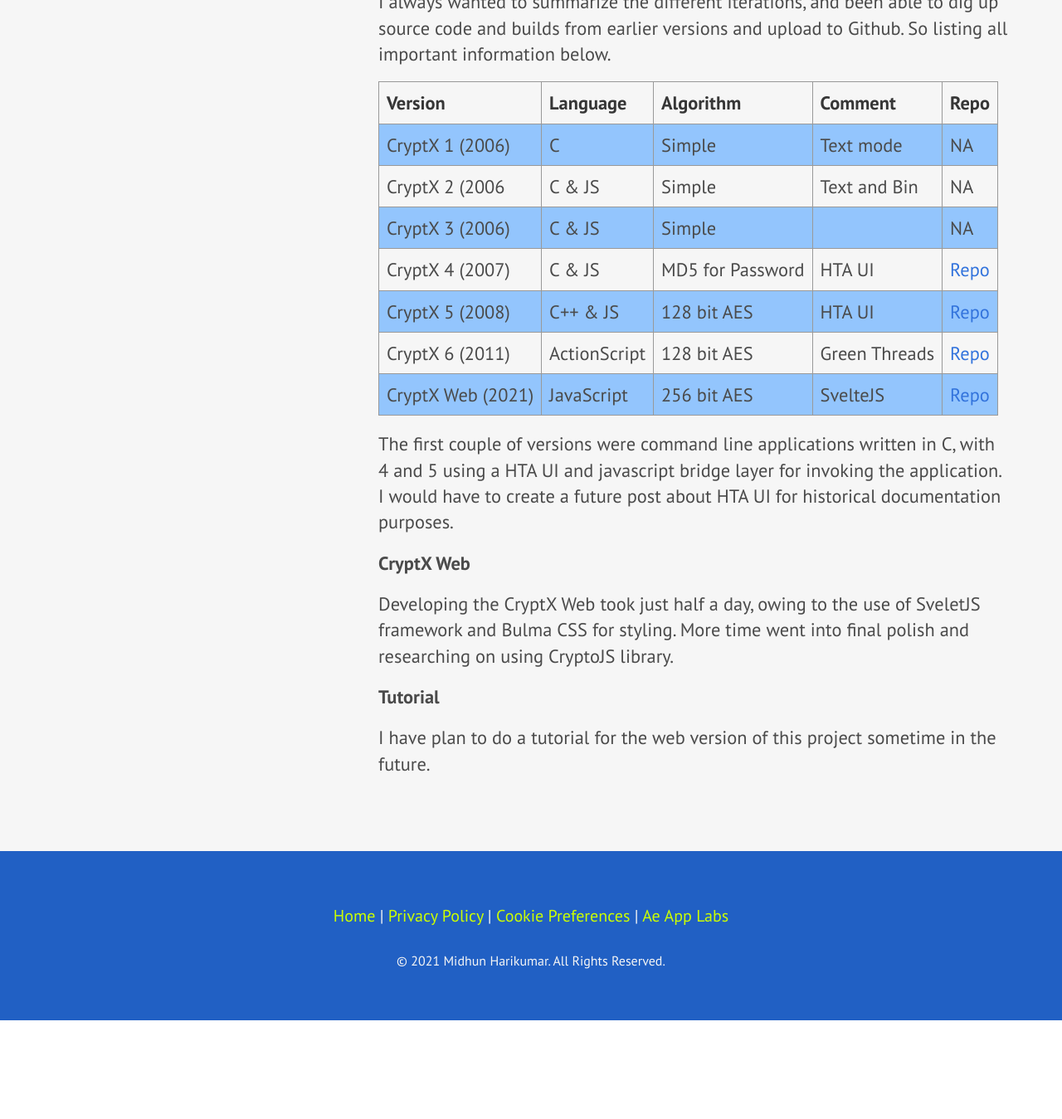
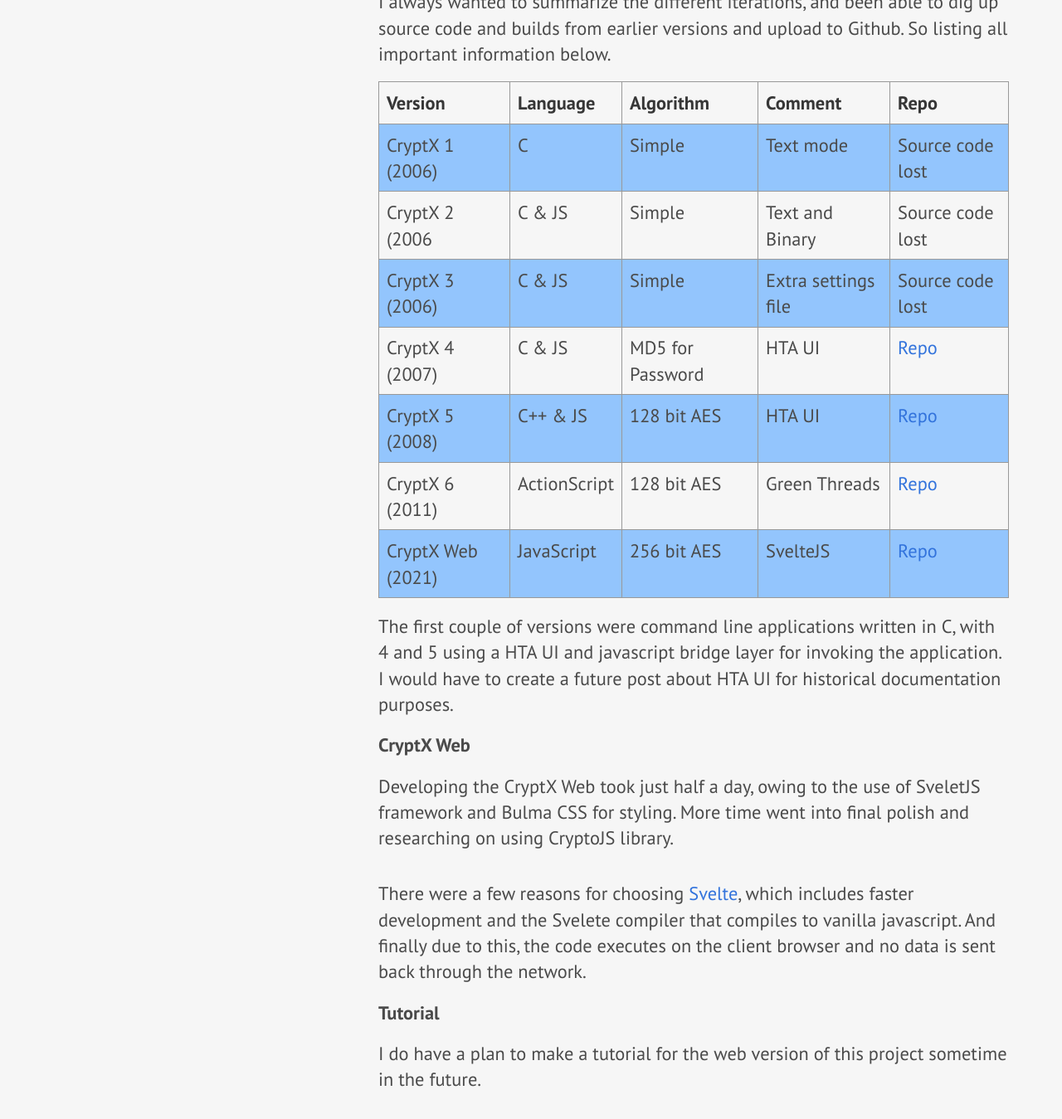
Before and after one commit to midhunhk/midhunhk.github.io, a Jekyll site: the page built from _posts/2021-11-23-cryptx-web.md, in a window 1280 px wide and 1400 px high, scrolled down 1085 px. Shown: the top 1349 px of the window at 83% size. Built offline with Jekyll 4.4.1, drawn with Linux system fonts in a browser that asks for light colours; nearby versions of some CDN libraries; comment, search, counter and statistics services are not loaded; a style sheet for code colours, icons or effects is not loaded; before the commit the page ends 2315 px from its top, so only the background shows below that.

Commit message:
update content

```diff
--- a/_posts/2021-11-23-cryptx-web.md
+++ b/_posts/2021-11-23-cryptx-web.md
@@ -25,9 +25,9 @@
 
 | Version         | Language    |  Algorithm   | Comment  | Repo |
 |-----------------|-------------|--------------|----------|------|
-| CryptX 1 (2006) |  C          | Simple       | Text mode|NA    |
-| CryptX 2 (2006  |  C & JS     | Simple       | Text and Bin |NA   |
-| CryptX 3 (2006) |  C & JS     | Simple       |          |NA   |
+| CryptX 1 (2006) |  C          | Simple       | Text mode| Source code lost |
+| CryptX 2 (2006  |  C & JS     | Simple       | Text and Binary | Source code lost |
+| CryptX 3 (2006) |  C & JS     | Simple       | Extra settings file | Source code lost |
 | CryptX 4 (2007) |  C & JS     | MD5 for Password |HTA UI|[Repo](https://github.com/midhunhk/cryptx-v4) |
 | CryptX 5 (2008) |  C++ & JS   | 128 bit AES  | HTA UI   |[Repo](https://github.com/midhunhk/cryptx-v5) |
 | CryptX 6 (2011) | ActionScript| 128 bit AES  |Green Threads|[Repo](https://github.com/midhunhk/cryptx) |
@@ -40,5 +40,9 @@
 Developing the CryptX Web took just half a day, owing to the use of SveletJS framework and Bulma CSS for styling.
 More time went into final polish and researching on using CryptoJS library.
 
+There were a few reasons for choosing [Svelte](https://svelte.dev/), which includes faster development and the Svelete compiler
+that compiles to vanilla javascript. And finally due to this, the code executes on the client browser and no data is sent back
+through the network.
+
 ## Tutorial
-I have plan to do a tutorial for the web version of this project sometime in the future.
+I do have a plan to make a tutorial for the web version of this project sometime in the future.
```
